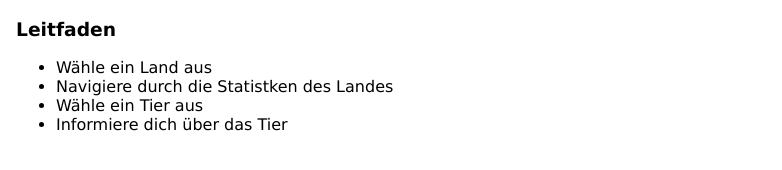
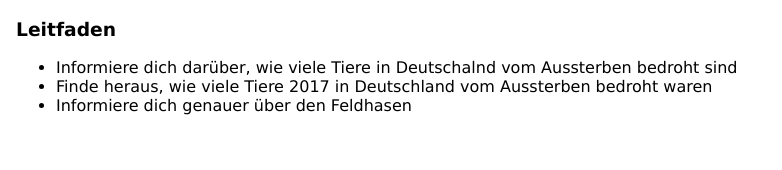
Before and after one commit to SorayaFe/IFD, a plain HTML site: page 03-06_Aufgabe/leitfaden.html in a window 1280 px wide. Shown: the whole page, without its empty margins (0-782 px from the left). Drawn offline with Linux system fonts and the light colour scheme.

Commit message:
leitfaden

```diff
--- a/03-06_Aufgabe/leitfaden.html
+++ b/03-06_Aufgabe/leitfaden.html
@@ -11,10 +11,15 @@
     <div>
       <h3>Leitfaden</h3>
       <ul>
-        <li>Wähle ein Land aus</li>
-        <li>Navigiere durch die Statistken des Landes</li>
-        <li>Wähle ein Tier aus</li>
-        <li>Informiere dich über das Tier</li>
+        <li>
+          Informiere dich darüber, wie viele Tiere in Deutschalnd vom Aussterben
+          bedroht sind
+        </li>
+        <li>
+          Finde heraus, wie viele Tiere 2017 in Deutschland vom Aussterben
+          bedroht waren
+        </li>
+        <li>Informiere dich genauer über den Feldhasen</li>
       </ul>
     </div>
   </body>
```
Also changed, not shown: 07_Aufgabe/findings.html (added, +11 -0 lines).
